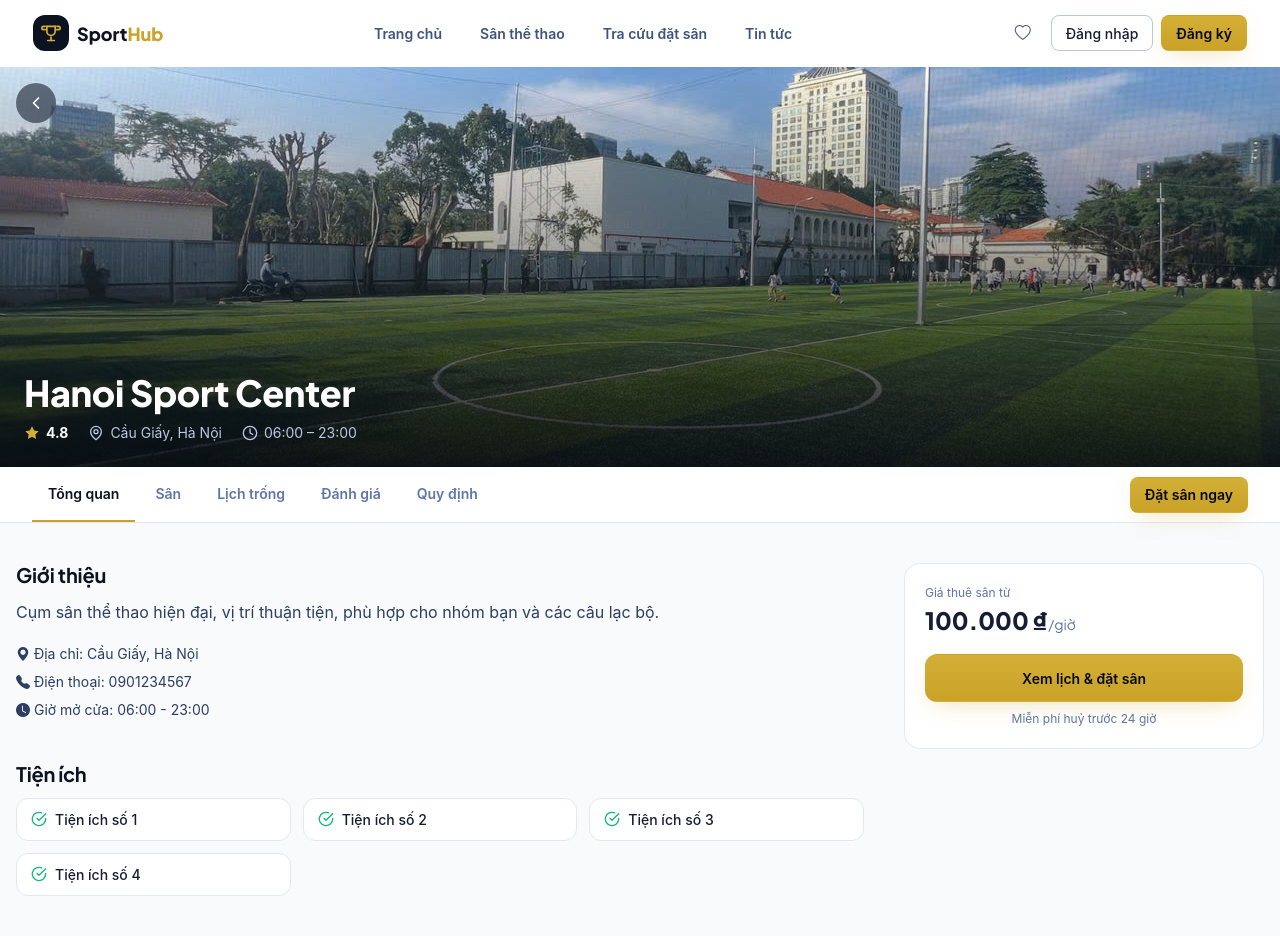
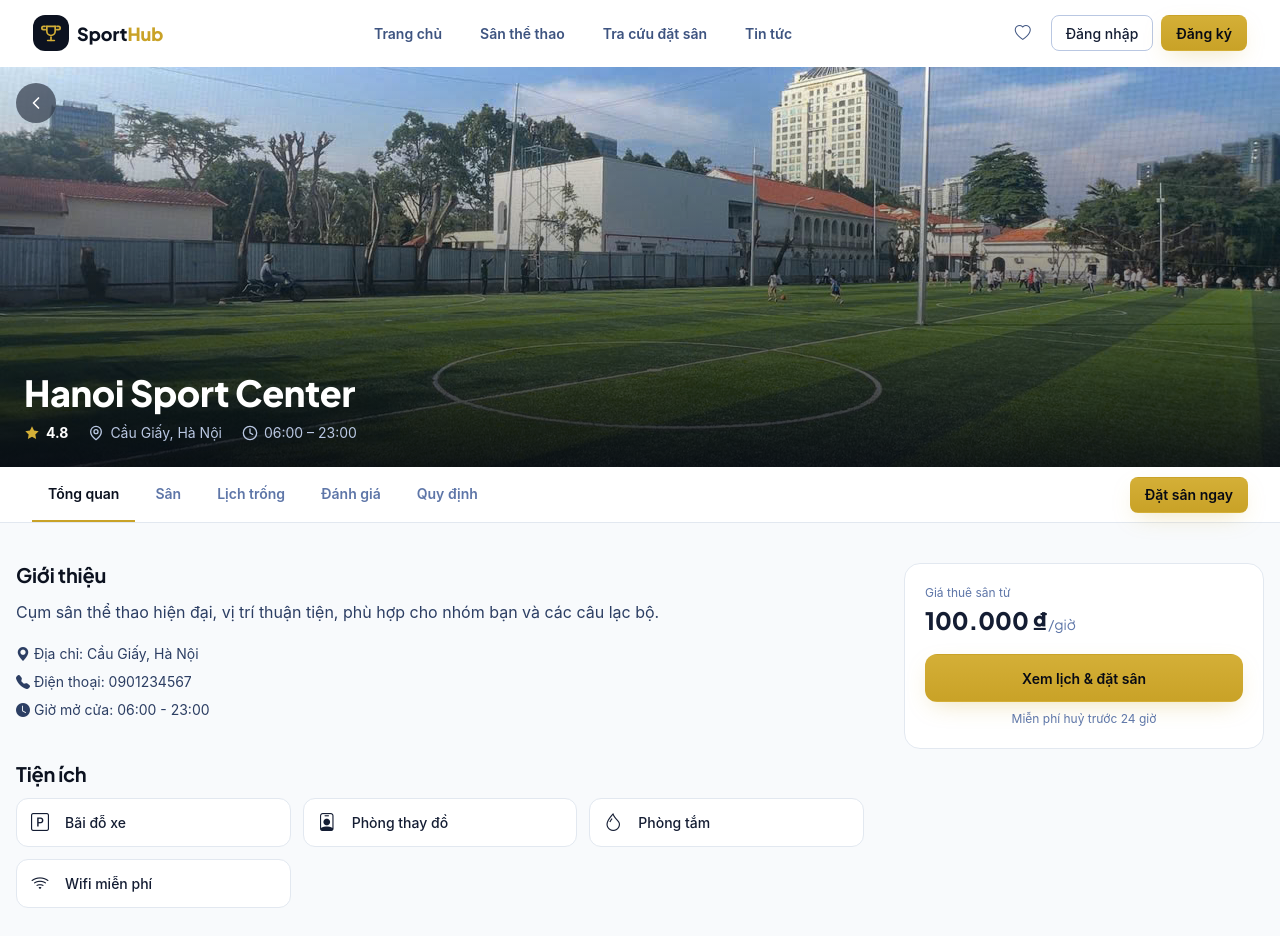
Before and after one commit to QuachLoan/SportReact, a React (Vite) app: page /VenueOverView/1 in a window 1280 px wide. Shown: the top 936 px of the page. Built offline with nearby package versions, Linux system fonts and the light colour scheme; data requests are answered from the project's data file.

Commit message:
tiện ích đẳng cấp

```diff
--- a/src/pages/Venue/VenueOverView.jsx
+++ b/src/pages/Venue/VenueOverView.jsx
@@ -11,6 +11,7 @@ export default function VenueOverview() {
     const [loading, setLoading] = useState(true);
     const [court,setCourt] = useState([]);
     const [venues, setVenues] = useState([]);
+    const [facilitiesData, setFacilitiesData] = useState([]);
     const navigate = useNavigate();
     const handleBooking = () => {
         const userCurrently = localStorage.getItem("currentUser");
@@ -21,44 +22,24 @@ export default function VenueOverview() {
             navigate(`/VenueOverView/${id}/schedule`);
         }
     }
-   useEffect(()=>{
-        fetch(`http://localhost:3000/venues`)
-        .then(res=>res.json())
-        .then(data=> setVenues(data))
-
-        fetch(`http://localhost:3000/courts`)
-        .then(res=>res.json())
-        .then(data=> setVenue(data))
-
-    },[])
-
-    useEffect(()=>{
-        fetch(`http://localhost:3000/venues/${id}`)
-        .then(res=>res.json())
-        .then(data=> setVenue(data))
-    },[id])
-
-    useEffect(()=>{
-        fetch(`http://localhost:3000/courts?venueId=${id}`)
-        .then(res=>res.json())
-        .then(data=> setCourt(data))
-    },[id])
-
-
-
-
-    // function
-    const formatCurrency = (amount) => {
-        if (!amount) return "Liên hệ";
-        return Number(amount).toLocaleString('vi-VN', { style: 'currency', currency: 'VND' });
-    };
-
     useEffect(() => {
         setLoading(true);
+
+        // Lấy danh sách tất cả các sân (để hiển thị sân liên quan)
+        fetch(`http://localhost:3000/venues`)
+            .then(res => res.json())
+            .then(data => setVenues(data))
+            .catch(err => console.error("Lỗi fetch danh sách sân:", err));
+        fetch(`http://localhost:3000/facilities`)
+            .then(res => res.json())
+            .then(data => setFacilitiesData(data))
+            .catch(err => console.error("Lỗi fetch danh mục tiện ích:", err));
+
+        // Lấy chi tiết sân hiện tại theo ID
         fetch(`http://localhost:3000/venues/${id}`)
-            .then(response => {
-                if (!response.ok) throw new Error("Không tìm thấy sân");
-                return response.json();
+            .then(res => {
+                if (!res.ok) throw new Error("Không tìm thấy sân");
+                return res.json();
             })
             .then(data => {
                 setVenue(data);
@@ -68,7 +49,20 @@ export default function VenueOverview() {
                 console.error("Lỗi gọi data chi tiết sân:", error);
                 setLoading(false);
             });
+
+        // Lấy danh sách các sân nhỏ (courts) thuộc cụm sân lớn này
+        fetch(`http://localhost:3000/courts?venueId=${id}`)
+            .then(res => res.json())
+            .then(data => setCourt(data))
+            .catch(err => console.error("Lỗi fetch danh sách court:", err));
+
     }, [id]);
+
+    // function
+    const formatCurrency = (amount) => {
+        if (!amount) return "Liên hệ";
+        return Number(amount).toLocaleString('vi-VN', { style: 'currency', currency: 'VND' });
+    };
 
     if (loading) {
         return <div style={{ textAlign: 'center', padding: '40px', fontSize: '16px' }}>Đang tải dữ liệu...</div>;
@@ -172,16 +166,16 @@ export default function VenueOverview() {
                             <h2>Tiện ích</h2>
                             <div className="amenity-grid">
                                 {venue?.facilities && venue.facilities.length > 0 ? (
-                                    venue.facilities.map((a) => (
-                                        <div key={a} className="amenity-item">
-                                            <svg viewBox="0 0 24 24" fill="none" stroke="currentColor" strokeWidth="2" strokeLinecap="round" strokeLinejoin="round">
-                                                <path d="M22 11.08V12a10 10 0 1 1-5.93-9.14"/>
-                                                <polyline points="22 4 12 14.01 9 11.01"/>
-                                            </svg>
-                                            {/* Giữ nguyên logic hiển thị tên tiện ích cũ của bạn */}
-                                            Tiện ích số {a}
-                                        </div>
-                                    ))
+                                    venue.facilities.map((facilityId) => {
+                                        const matchedFacility = facilitiesData.find(f => f.id === Number(facilityId));
+                                        if (!matchedFacility) return null;
+                                        return (
+                                            <div key={facilityId} className="amenity-item">
+                                                <i className={matchedFacility.icon} style={{ marginRight: '8px', fontSize: '18px' }}></i>
+                                                <span>{matchedFacility.name}</span>
+                                            </div>
+                                        );
+                                    })
                                 ) : (
                                     <p style={{ fontSize: '14px', color: 'var(--navy-400)', gridColumn: 'span 2' }}>
                                         Chưa có thông tin tiện ích.
--- a/src/pages/Venue/VenueReviews.jsx
+++ b/src/pages/Venue/VenueReviews.jsx
@@ -31,11 +31,11 @@ const VenueReviews = () => {
         <>
             <div className="venue-hero">
                 <img src={venue.image} alt="The Platinum Arena" />
-                <a href="venues.html" className="venue-hero-back">
+                <Link to="/venues" className="venue-hero-back">
                     <svg viewBox="0 0 24 24" fill="none" stroke="currentColor" strokeWidth="2" strokeLinecap="round" strokeLinejoin="round">
                         <polyline points="15 18 9 12 15 6" />
                     </svg>
-                </a>
+                </Link>
                 <div className="venue-hero-content">
                     <div className="container" style={{ padding: 0 }}>
                         <h1>The Platinum Arena</h1>
--- a/src/pages/Venue/VenueRules.jsx
+++ b/src/pages/Venue/VenueRules.jsx
@@ -31,11 +31,11 @@ const VenueRules = () => {
         <>
             <div className="venue-hero">
                 <img src={venue.image} alt="The Platinum Arena" />
-                <a href="venues.html" className="venue-hero-back">
+                <Link to="/venues" className="venue-hero-back">
                     <svg viewBox="0 0 24 24" fill="none" stroke="currentColor" strokeWidth="2" strokeLinecap="round" strokeLinejoin="round">
                         <polyline points="15 18 9 12 15 6" />
                     </svg>
-                </a>
+                </Link>
                 <div className="venue-hero-content">
                     <div className="container" style={{ padding: 0 }}>
                         <h1>The Platinum Arena</h1>
```
